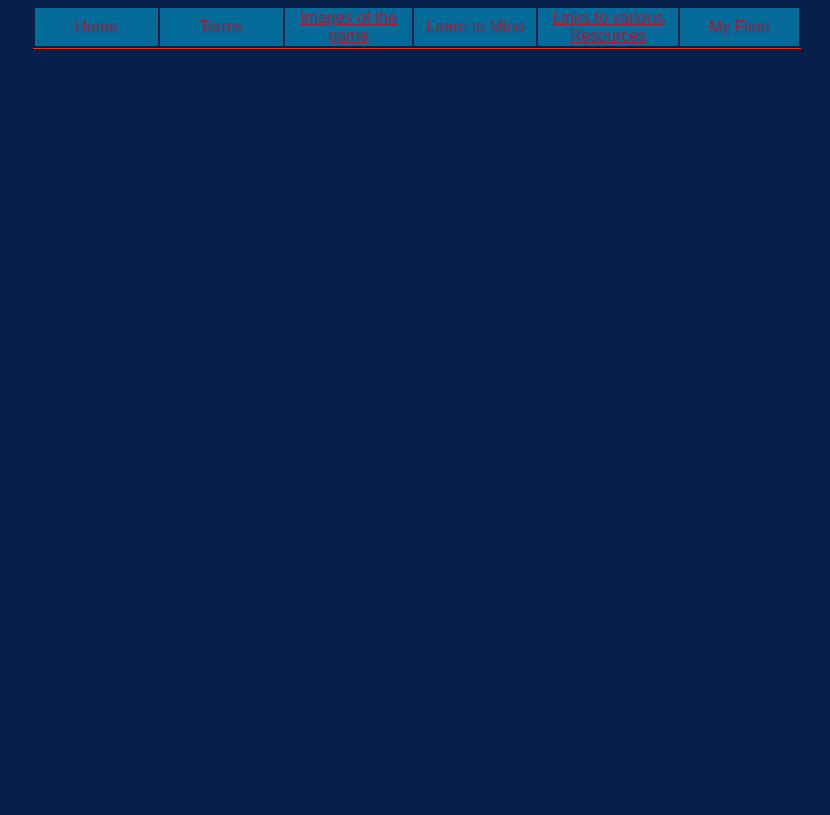
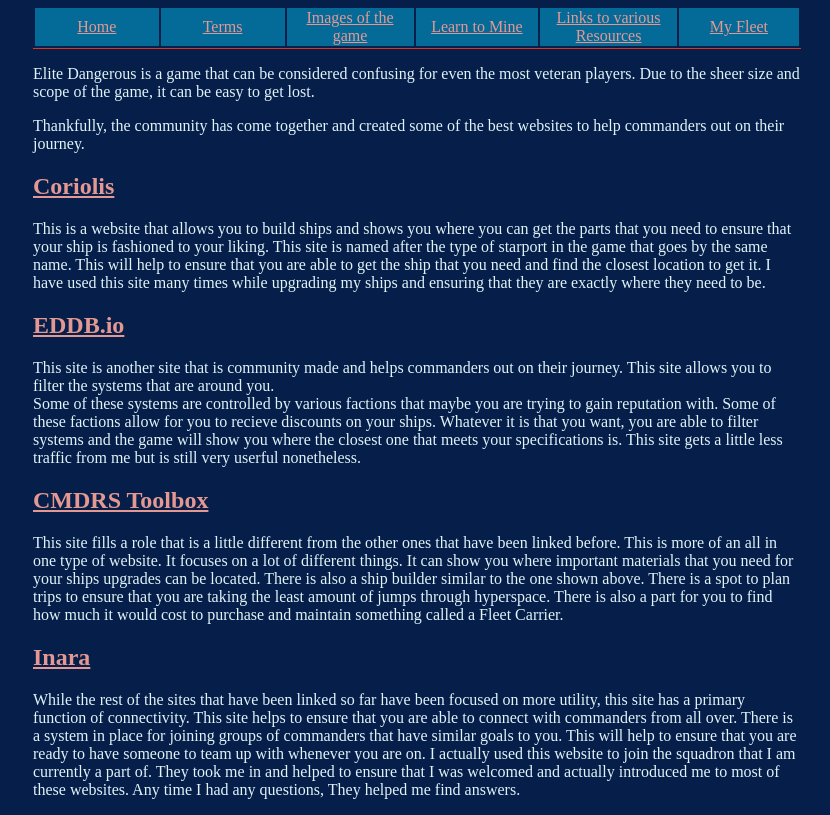
Before and after one commit to eskimoalvin/Final, a plain HTML site: page links.html in a window 1280 px wide. Shown: the part 82-897 px from the top of the page, without its empty margins (223-1053 px from the left). Before the commit the page ends 800 px from the top, so only its background shows below. Drawn offline with Linux system fonts and the light colour scheme.

Commit message:
Add files via upload

```diff
--- a/links.html
+++ b/links.html
@@ -9,7 +9,7 @@
     body {
       background-color: #061f4a;
       margin: 0 20%;
-      font-family: sans-serif;
+      font-family: serif;
       color: #e1f3f8;
     }
     td {
@@ -18,12 +18,12 @@
       height: 5px;
       background-color: #046b99;
       margin: 15px 0;
-      font-family: sans-serif;
+      font-family: serif;
       text-align: center;
     }
 
     a {
-      color: #99213b;
+      color: #e59892;
     }
 
     h1 {
@@ -46,7 +46,7 @@ a margin that spans 20% giving the page a more centered appearence. it also cent
 
   <body>
     <header>
-        <h1>Elite Dangerous</h1>
+        <h1>Links of Elite Dangerous</h1>
         <!-- this is my main heading for the page and below it, it shows a list of links to the
       other pages that I plan on showing for the rest of the project. -->
         <table>
@@ -58,3 +58,32 @@ a margin that spans 20% giving the page a more centered appearence. it also cent
           <td><a href="fleet.html">My Fleet</a></td>
           <!-- These give links to the other pages but they are formatted in a table to give them a more uniform appearence-->
         </table>
+      </header>
+
+      <p>Elite Dangerous is a game that can be considered confusing for even the most veteran players. Due to the sheer size and scope of the game, it can be easy to get lost.</p>
+      <p>Thankfully, the community has come together and created some of the best websites to help commanders out on their journey.</p>
+
+      <h2> <a href="https://coriolis.io/" target="_blank">Coriolis</a></h2>
+      <p>This is a website that allows you to build ships and shows you where you can get the parts that you need to ensure that your ship is fashioned to your liking.
+      This site is named after the type of starport in the game that goes by the same name. This will help to ensure that you are able to get the ship that you need and find the closest location to get it.
+      I have used this site many times while upgrading my ships and ensuring that they are exactly where they need to be.</p>
+
+      <h2> <a href="https://eddb.io/system" target="_blank">EDDB.io</a></h2>
+      <p>This site is another site that is community made and helps commanders out on their journey. This site allows you to filter the systems that are around you.<br>
+      Some of these systems are controlled by various factions that maybe you are trying to gain reputation with. Some of these factions allow for you to recieve discounts on your ships.
+    Whatever it is that you want, you are able to filter systems and the game will show you where the closest one that meets your specifications is.
+      This site gets a little less traffic from me but is still very userful nonetheless.</p>
+
+      <h2> <a href="https://cmdrs-toolbox.com/" target="_blank">CMDRS Toolbox</a></h2>
+      <p>This site fills a role that is a little different from the other ones that have been linked before. This is more of an all in one type of website. It focuses on a lot of different things.
+      It can show you where important materials that you need for your ships upgrades can be located. There is also a ship builder similar to the one shown above. There is a spot to
+      plan trips to ensure that you are taking the least amount of jumps through hyperspace. There is also a part for you to find how much it would cost to purchase and maintain something called a Fleet Carrier.
+      </p>
+      <h2> <a href="https://inara.cz/" target="_blank">Inara</a></h2>
+      <p>While the rest of the sites that have been linked so far have been focused on more utility, this site has a primary function of connectivity. This site helps to ensure that you are able to connect with commanders from all over.
+      There is a system in place for joining groups of commanders that have similar goals to you. This will help to ensure that you are ready to have someone to team up with whenever you are on. I actually used this website to join the
+      squadron that I am currently a part of. They took me in and helped to ensure that I was welcomed and actually introduced me to most of these websites. Any time I had any questions, They helped me find answers.</p>
+
+  </body>
+
+</html>
```
Also changed, not shown: Images.html (+11 -10 lines), Terms.html (+3 -3 lines), fleet.html (+24 -3 lines), index.html (+3 -3 lines), media.html (+5 -5 lines), Photos/chief.jpg (added), Photos/conda.jpg (added), Photos/cutter.jpg (added), Photos/dbx1.jpg (added).
